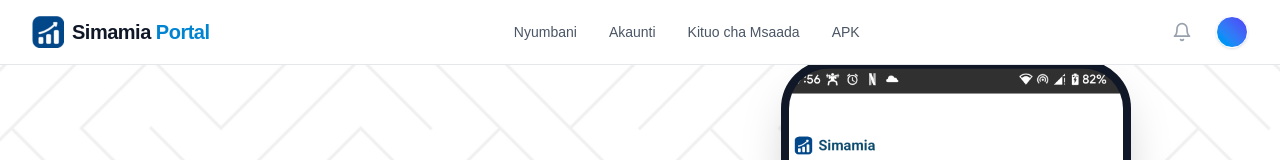
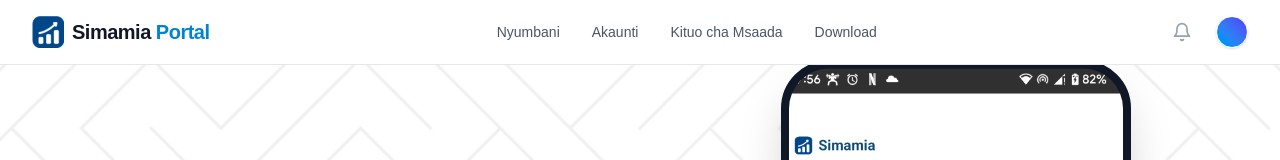
Before and after one commit to twahir21/simamia-portal, a Next.js app: page / in a window 1280 px wide. Shown: the top 160 px of the page. Built offline with nearby package versions, Linux system fonts and the light colour scheme; a web font is replaced by a local one.

Commit message:
changing apk to download

```diff
--- a/app/sitemap.ts
+++ b/app/sitemap.ts
@@ -18,7 +18,7 @@ export default function sitemap(): MetadataRoute.Sitemap {
             priority: 0.8,
         },
         {
-            url: `${baseUrl}/apk`,
+            url: `${baseUrl}/download`,
             lastModified: new Date(),
             changeFrequency: "weekly", // Important for users looking to get the app
             priority: 0.9,
--- a/ui/topBar.tsx
+++ b/ui/topBar.tsx
@@ -31,7 +31,7 @@ export const TopBar = () => {
           <Link href="/" className="transition-colors hover:text-sky-600">Nyumbani</Link>
           <Link href="/private" className="transition-colors hover:text-sky-600">Akaunti</Link>
           <Link href="/help-center" className="transition-colors hover:text-sky-600">Kituo cha Msaada</Link>
-          <Link href="/apk" className="transition-colors hover:text-sky-600">APK</Link>
+          <Link href="/download" className="transition-colors hover:text-sky-600">Download</Link>
         </nav>
 
         {/* Action Buttons */}
```
Also changed, not shown: app/download/page.tsx (renamed from app/apk/page.tsx).
